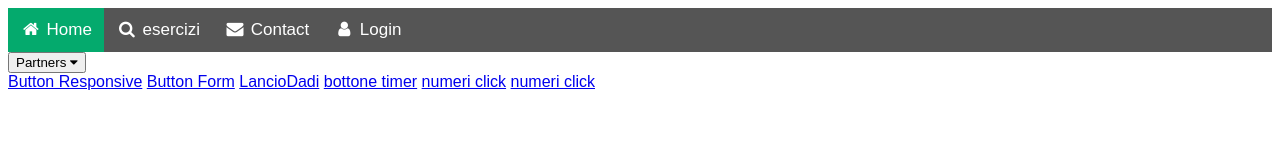
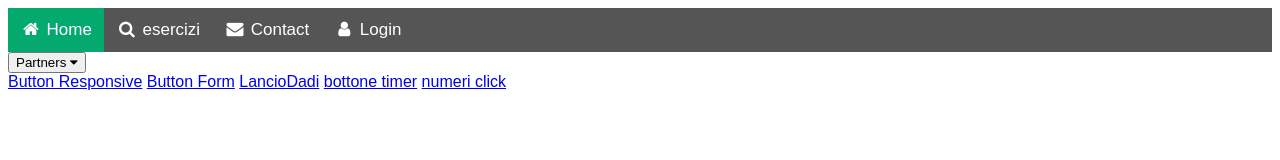
Before and after one commit to cristianbuscarino/Responsive-html, a plain HTML site: page menuhtml.html in a window 1280 px wide. Drawn offline with Linux system fonts and the light colour scheme.

Commit message:
Update menuhtml.html

```diff
--- a/menuhtml.html
+++ b/menuhtml.html
@@ -54,7 +54,7 @@ body {font-family: Arial, Helvetica, sans-serif;}
       <a href="./LancioDadi.html">LancioDadi</a>
       <a href="./tempotimer.html">bottone timer</a>
       <a href="./numericlick.html">numeri click</a>
-      <a href="./analisinumerica.html">numeri click</a>
+
 
 
     </div>
```
